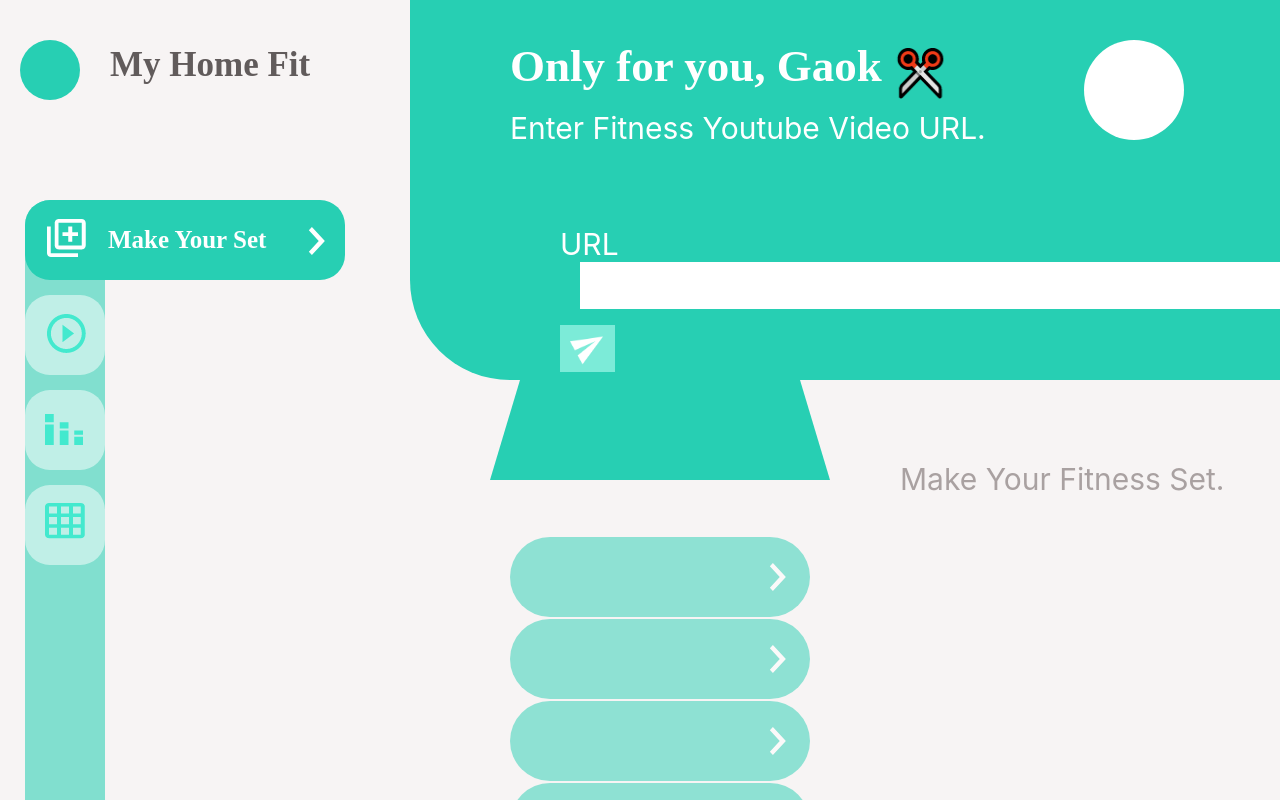
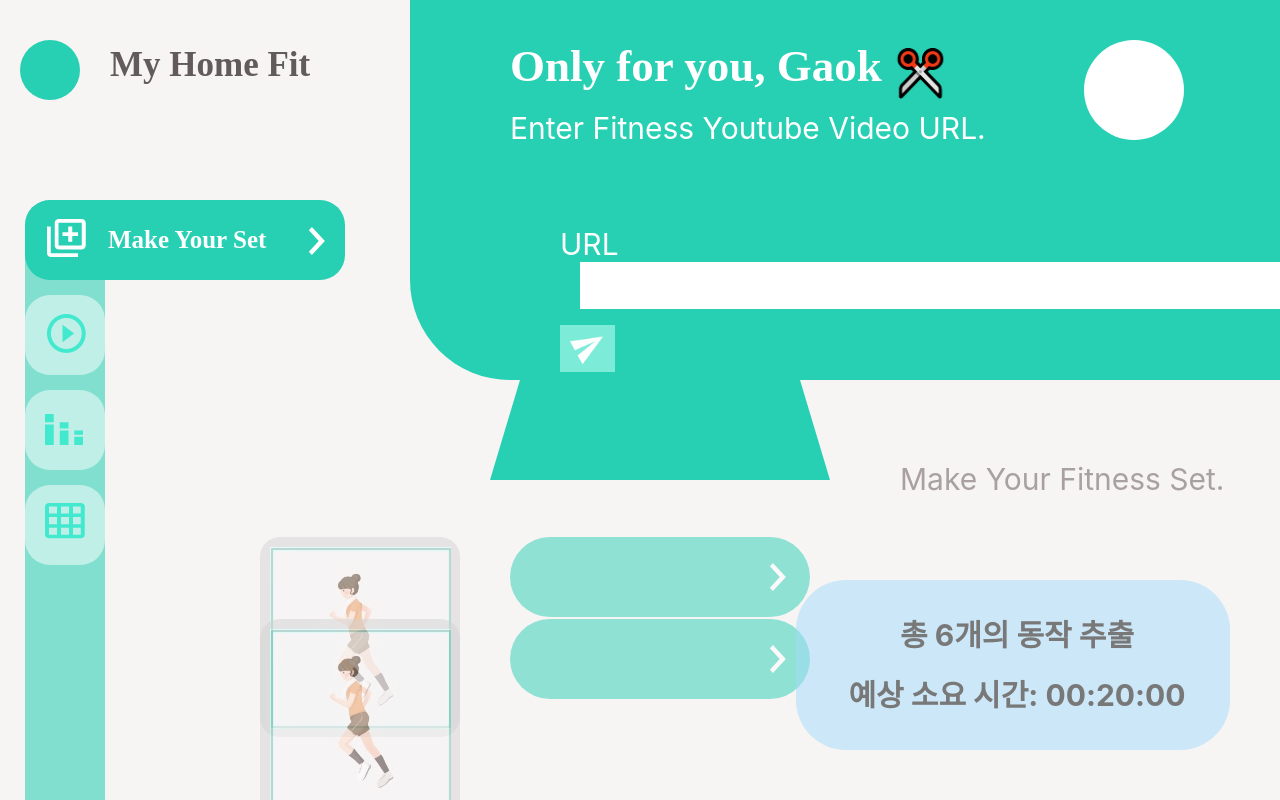
Before and after one commit to sungeuni0208/MyHomeFit, a React (Create React App) app: page /makeyourset in a window 1280 px wide. Shown: the top 800 px of the page. Built offline with nearby package versions, Linux system fonts and the light colour scheme; the HTML template or start-up script is replaced by a standard one.

Commit message:
feat: -소요시간 표시 블록 생성 -미리보기 이미지 생성

```diff
--- a/src/css/MakeYourSet/MakeYourSet.css
+++ b/src/css/MakeYourSet/MakeYourSet.css
@@ -101,22 +101,55 @@
     width: 100%;
 }
 .block{
+    position: relative;
     height: 80px;
     width: 300px;
     background-color: #27cfb3;
     border-radius: 100px;
     opacity: 0.5;
-    display: block;
-    margin-left: 100px;
     margin-bottom:2px;
+
 }
 .block-box{
     margin-top: 50px;
+    margin-left: 100px;
 }
 .block:hover{
-    opacity:1;
+    opacity:1 !important;
 }
 .send-icon{
     padding-top:25px;
     padding-left:250px;
 }
+.arrow_box {
+	position: absolute;
+    right: 350px;
+    top: 0px;
+	background: #d3d2d2;
+    height: 200px;
+	width: 200px;
+    border-radius: 20px;
+}
+
+.preview-img{
+    padding-left: 10px;
+    padding-top: 10px;
+    position: absolute;
+}
+.time-box{
+    width: 340px;
+    height: 120px;
+    padding:10px 43px 40px 51px;
+    object-fit: contain;
+    opacity: 0.51;
+    border-radius: 50px;
+    position:fixed;
+    right: 50px;
+    bottom:50px;
+    background-color: #a3daf9;
+    font-size: 30px;
+    line-height: 1em;
+    text-align: center;
+    color: #565454 im !important;
+    font-weight: bolder;
+}
--- a/src/pages/MakeYourSet.js
+++ b/src/pages/MakeYourSet.js
@@ -3,6 +3,7 @@ import '../css/MakeYourSet/MakeYourSet.css';
 import IconSet from '../images/icon_makeyourset.png';
 import SendIcon from '../images/url_send.png';
 import RightIcon from '../images/menu_right_clicked.png';
+import PreviewImg from '../images/running2.png';
 
 const MakeYourSet = () => {
     return (
@@ -34,12 +35,21 @@ const MakeYourSet = () => {
                     <label>Make Your Fitness Set.</label>
             </div>
             <div className="block-box">
-                <div className="block"><img src={RightIcon} className="send-icon"></img></div>
-                <div className="block"><img src={RightIcon} className="send-icon"></img></div>
-                <div className="block"><img src={RightIcon} className="send-icon"></img></div>
-                <div className="block"><img src={RightIcon} className="send-icon"></img></div>
-                <div className="block"><img src={RightIcon} className="send-icon"></img></div>
-                <div className="block"><img src={RightIcon} className="send-icon"></img></div>
+                <div className="box-wrapper">
+                    <div className="block"><img src={RightIcon} className="send-icon"></img>
+                    <div className="arrow_box" ><img src={PreviewImg} className="preview-img"></img></div>
+                    </div>
+                    <div className="block"><img src={RightIcon} className="send-icon"></img>
+                    <div className="arrow_box"><img src={PreviewImg} className="preview-img"></img></div>
+                    </div>
+                </div>
+
+
+
+            </div>
+            <div className="time-box">
+                <p>총 6개의 동작 추출</p>
+                <p>예상 소요 시간: 00:20:00</p>
             </div>
         </div>
     );
```
Also changed, not shown: src/images/running2.png (added).
